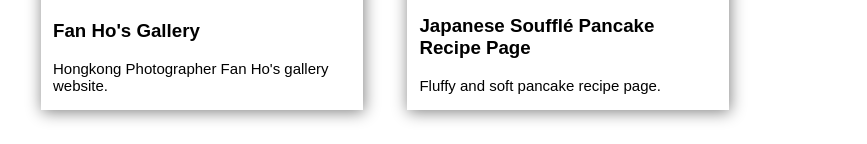
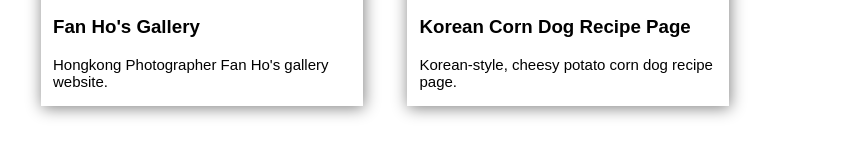
Before and after one commit to AndreaHam/ifspring2023, a plain HTML site: page semester-review/index.html in a window 1280 px wide. Shown: the part 531-675 px from the top of the page, without its empty margins (19-886 px from the left). Drawn offline with Linux system fonts and the light colour scheme; a web font is replaced by a local one.

Commit message:
Update index.html

```diff
--- a/semester-review/index.html
+++ b/semester-review/index.html
@@ -29,8 +29,8 @@
 			<div class="img" >
 				<img class="corndog" src="./img/Screen Shot 2023-05-04 at 3.50.33 PM.png" alt="">
 				<div class="description">
-				<h3>Japanese Soufflé Pancake Recipe Page</h3>
-				<p>Fluffy and soft pancake recipe page.</p>
+				<h3>Korean Corn Dog Recipe Page</h3>
+				<p>Korean-style, cheesy potato corn dog recipe page.</p>
 				</div>
 
 			</div>
```
